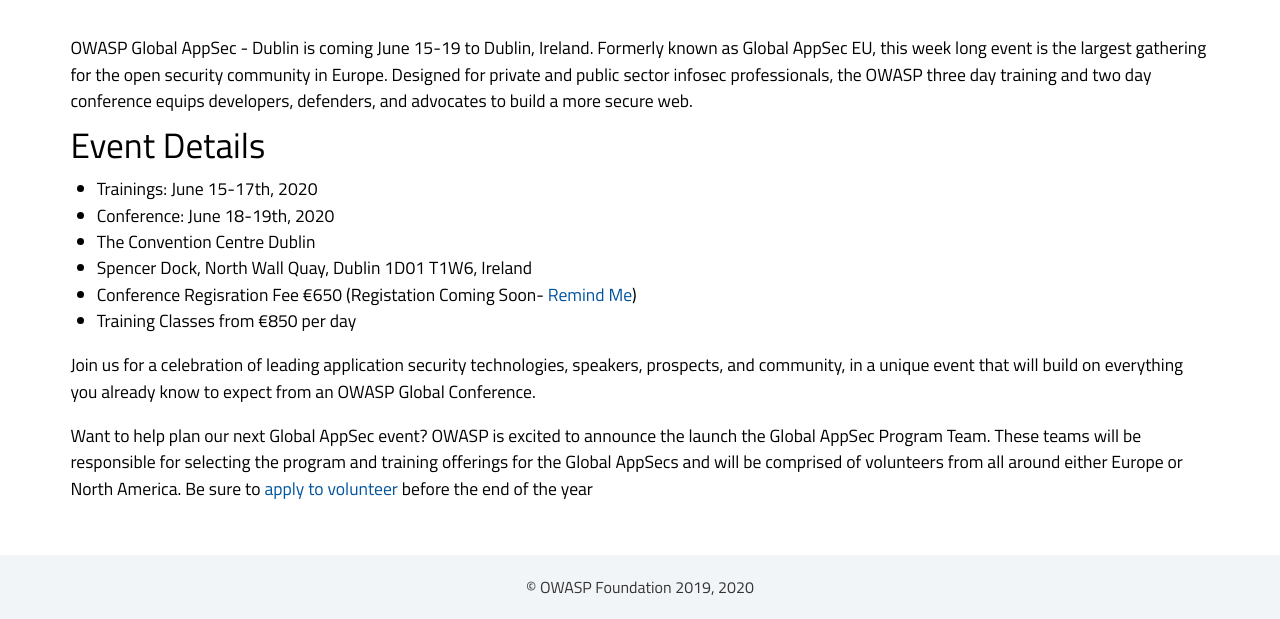
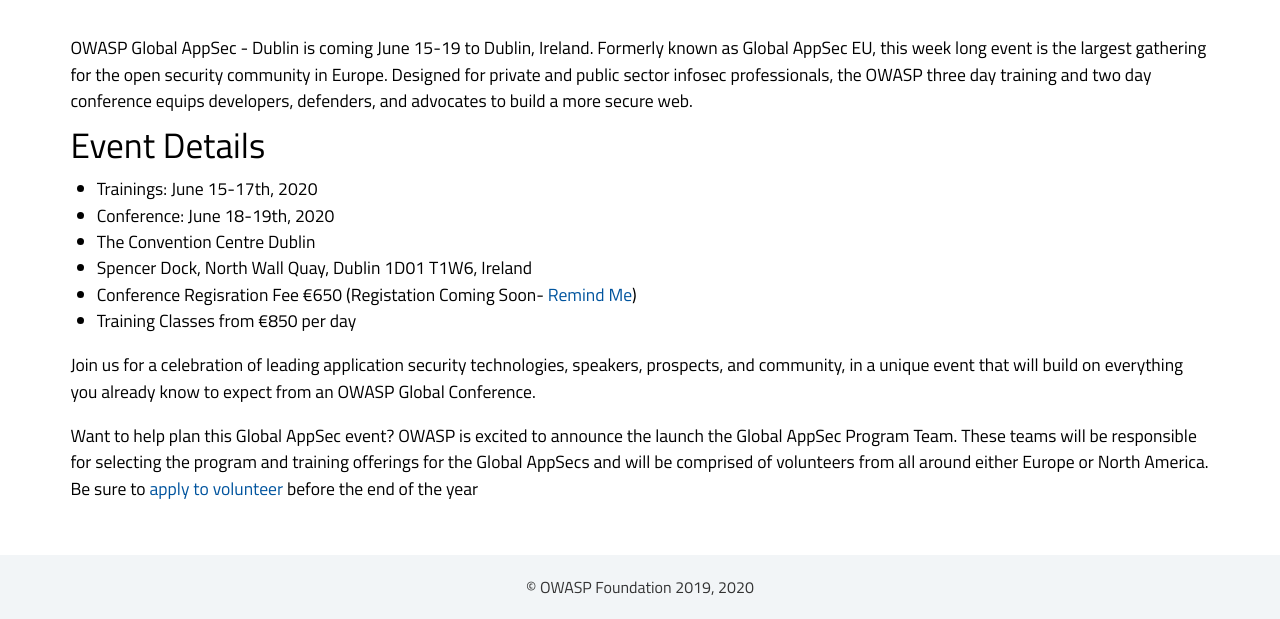
Before and after one commit to globalsea/globalsea.github.io, a Jekyll site: the page built from index.html, in a window 1280 px wide. Shown: the part 369-988 px from the top of the page. Built offline with Jekyll 4.4.1, drawn with Linux system fonts in a browser that asks for light colours; some web fonts are replaced.

Commit message:
Update index.html

```diff
--- a/index.html
+++ b/index.html
@@ -24,5 +24,5 @@
 
 	<p>Join us for a celebration of leading application security technologies, speakers, prospects, and community, in a unique event that will build on everything you already know to expect from an OWASP Global Conference.</p>
 
-	<p>Want to help plan our next Global AppSec event? OWASP is excited to announce the launch the Global AppSec Program Team. These teams will be responsible for selecting the program and training offerings for the Global AppSecs and will be comprised of volunteers from all around either Europe or North America. Be sure to <a href="https://owasp.wufoo.com/forms/program-team-application/" target="_blank">apply to volunteer</a> before the end of the year</p>
+	<p><strong>Want to help plan this Global AppSec event?</strong> OWASP is excited to announce the launch the Global AppSec Program Team. These teams will be responsible for selecting the program and training offerings for the Global AppSecs and will be comprised of volunteers from all around either Europe or North America. Be sure to <a href="https://owasp.wufoo.com/forms/program-team-application/" target="_blank">apply to volunteer</a> before the end of the year</p>
 </section>
```
